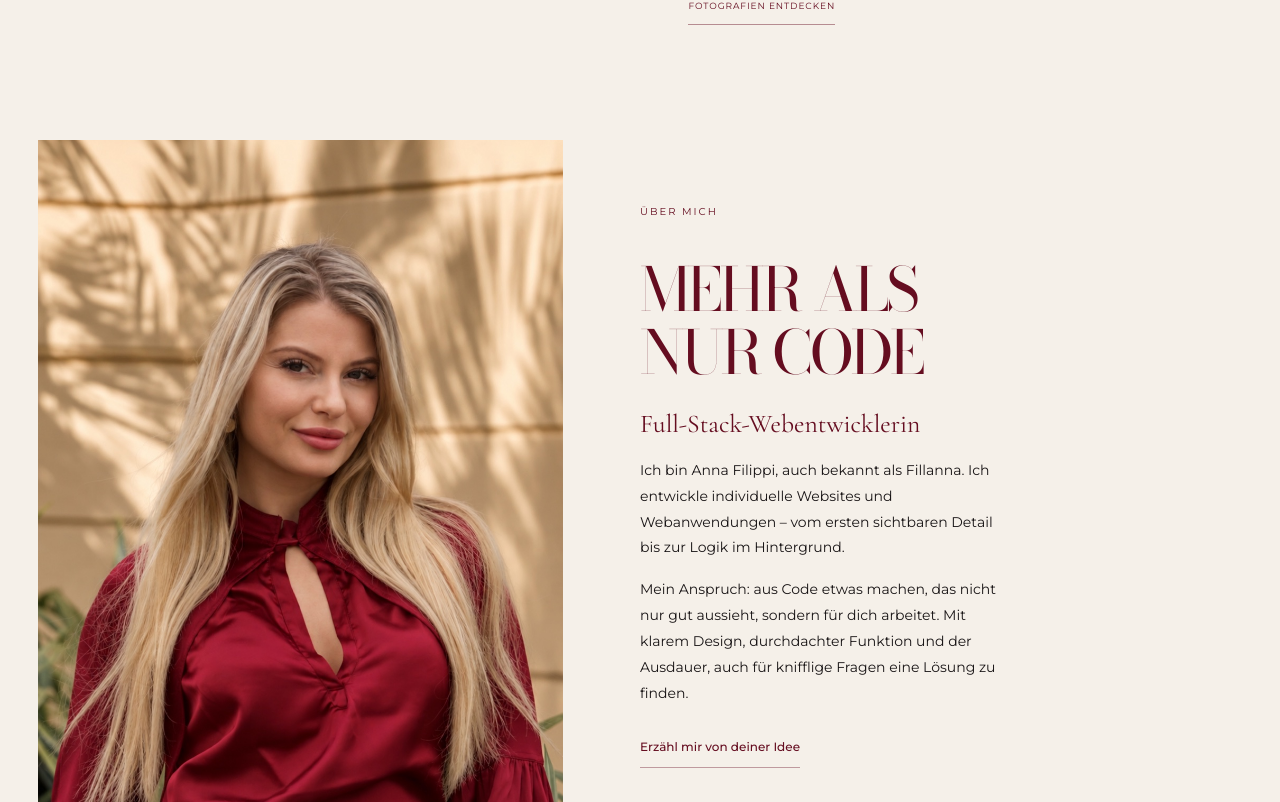
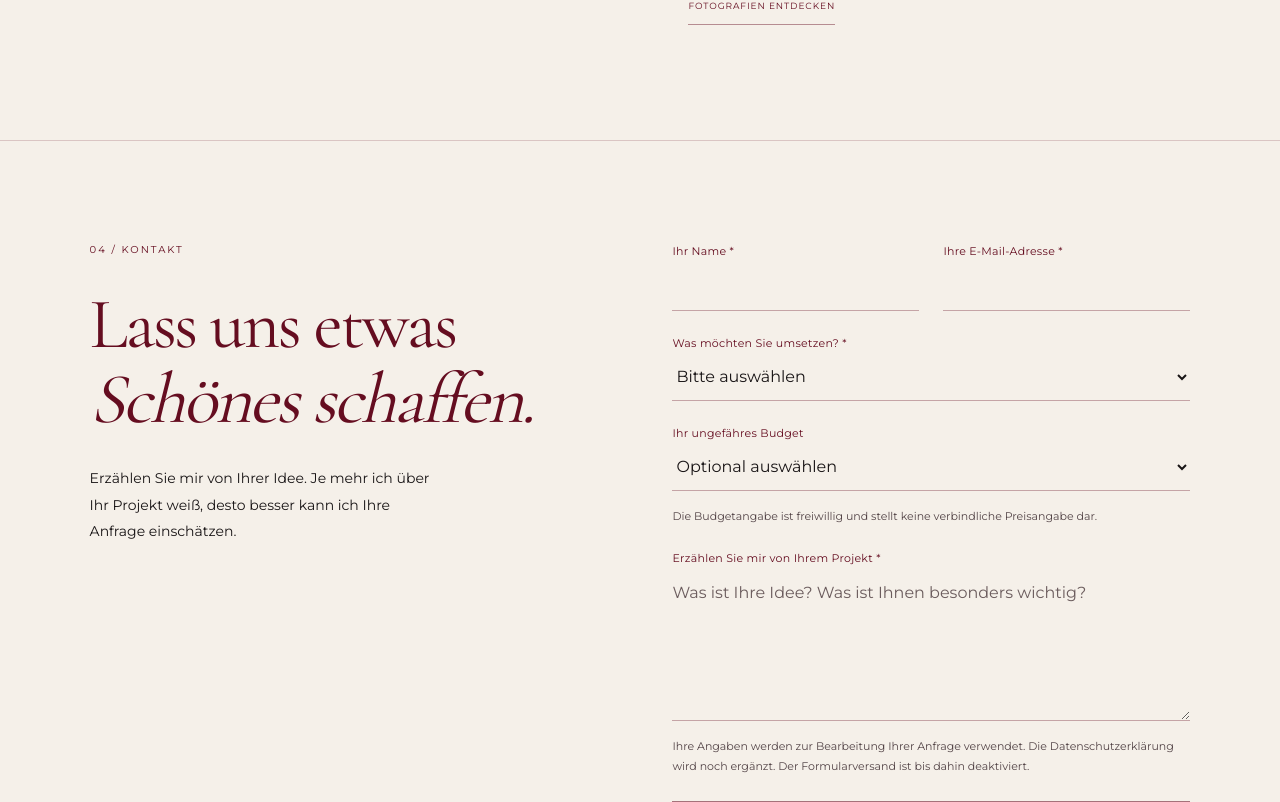
Before and after one commit to AnnaFillanna/anna-filippi.studio, a React (Vite) app: page / in a window 1280 px wide. Shown: the part 1958-2760 px from the top of the page. Built offline with nearby package versions, Linux system fonts and the light colour scheme.

Commit message:
Keep the personal profile on its dedicated About page

```diff
--- a/src/App.tsx
+++ b/src/App.tsx
@@ -8,7 +8,6 @@ import Hero from "./components/Hero/Hero";
 import Services from "./components/Services/Services";
 import Gallery from "./components/Gallery/Gallery";
 import Projects from "./components/Projects/Projects";
-import About from "./components/About/About";
 import Footer from "./components/Footer/Footer";
 import Contact from "./components/Contact/Contact";
 export type InfoTopic =
@@ -40,7 +39,7 @@ function Site() {
   const navigate = useNavigate();
   const pagePath = pageForPath(location.pathname);
   useEffect(() => {
-    if (location.pathname === '/' && (location.hash === '#projekte' || location.hash === '#fotografie')) {
+    if (location.pathname === '/' && (location.hash === '#projekte' || location.hash === '#fotografie' || location.hash === '#ueber-mich')) {
       void navigate(`/${location.hash.slice(1)}${location.search}`, { replace: true });
     }
   }, [location.pathname, location.hash, location.search, navigate]);
@@ -90,7 +89,7 @@ function Site() {
       <Header />
       <main id="inhalt">
         <Routes>
-          <Route path="/" element={<><Hero /><Services /><About /></>} />
+          <Route path="/" element={<><Hero /><Services /></>} />
           <Route path="/projekte" element={<Projects />} />
           <Route path="/fotografie" element={<Gallery />} />
           <Route path="/ueber-mich" element={<AboutPage />} />
```
